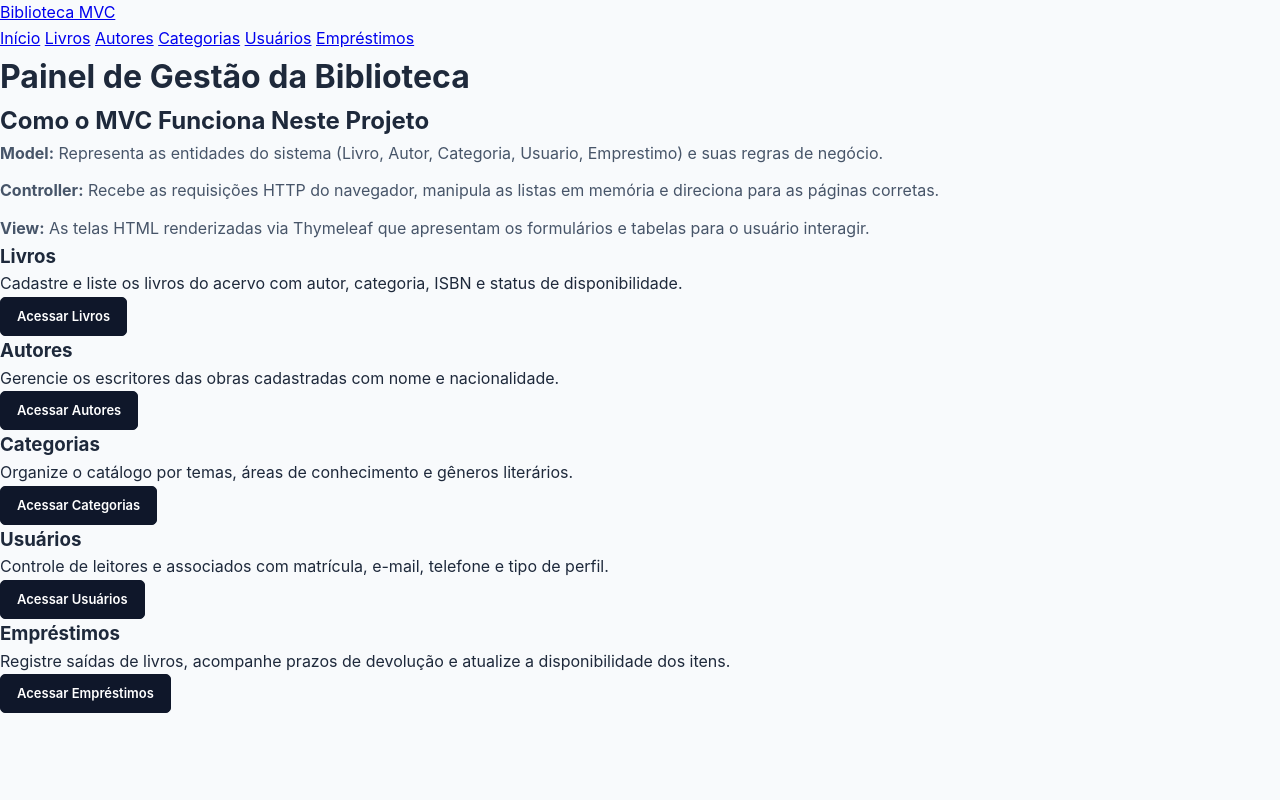
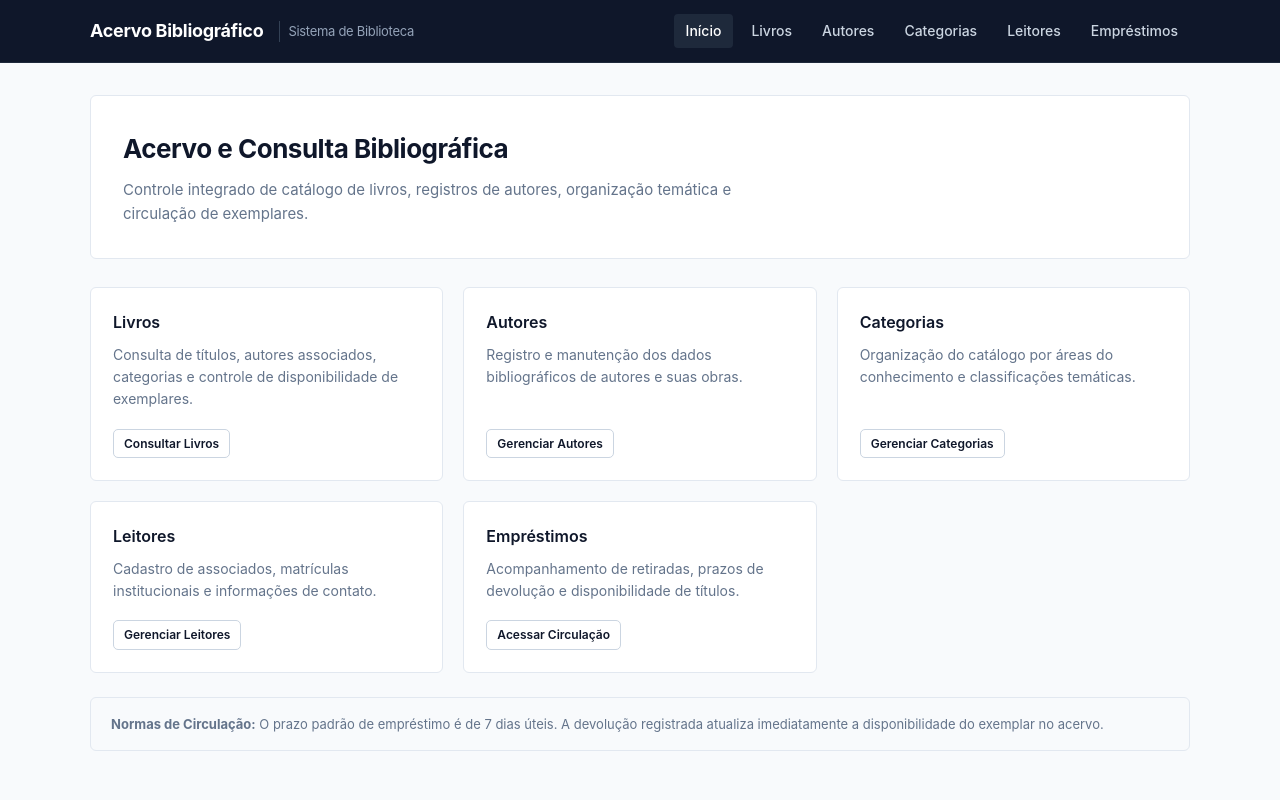
Before and after one commit to novaes11/projetomvc, a Spring Boot app: page / in a window 1280 px wide. Run offline with Spring Boot 4, Linux system fonts and the light colour scheme.

Commit message:
Reformata tela inicial para portal de acervo bibliografico

```diff
--- a/projetomvc/src/main/resources/templates/index.html
+++ b/projetomvc/src/main/resources/templates/index.html
@@ -3,80 +3,87 @@
 <head>
     <meta charset="UTF-8">
     <meta name="viewport" content="width=device-width, initial-scale=1.0">
-    <title>Sistema de Biblioteca - MVC</title>
+    <title>Acervo Bibliográfico</title>
     <link rel="stylesheet" th:href="@{/css/style.css}">
 </head>
 <body>
-    <header>
-        <div class="header-container">
-            <a th:href="@{/}" class="brand-title">Biblioteca MVC</a>
-            <nav>
-                <a th:href="@{/}">Início</a>
+    <header class="topbar">
+        <div class="topbar-inner">
+            <a th:href="@{/}" class="site-logo">
+                Acervo Bibliográfico
+                <span>Sistema de Biblioteca</span>
+            </a>
+            <nav class="nav-links">
+                <a th:href="@{/}" class="active">Início</a>
                 <a th:href="@{/livros}">Livros</a>
                 <a th:href="@{/autores}">Autores</a>
                 <a th:href="@{/categorias}">Categorias</a>
-                <a th:href="@{/usuarios}">Usuários</a>
+                <a th:href="@{/usuarios}">Leitores</a>
                 <a th:href="@{/emprestimos}">Empréstimos</a>
             </nav>
         </div>
     </header>
 
-    <main class="main-content">
-        <h1 class="page-title">Painel de Gestão da Biblioteca</h1>
-
-        <div class="card">
-            <h2 class="card-title">Como o MVC Funciona Neste Projeto</h2>
-            <p style="color: #475569; margin-bottom: 12px;">
-                <strong>Model:</strong> Representa as entidades do sistema (Livro, Autor, Categoria, Usuario, Emprestimo) e suas regras de negócio.
-            </p>
-            <p style="color: #475569; margin-bottom: 12px;">
-                <strong>Controller:</strong> Recebe as requisições HTTP do navegador, manipula as listas em memória e direciona para as páginas corretas.
-            </p>
-            <p style="color: #475569;">
-                <strong>View:</strong> As telas HTML renderizadas via Thymeleaf que apresentam os formulários e tabelas para o usuário interagir.
-            </p>
+    <main class="container">
+        <div class="hero-box">
+            <h1>Acervo e Consulta Bibliográfica</h1>
+            <p>Controle integrado de catálogo de livros, registros de autores, organização temática e circulação de exemplares.</p>
         </div>
 
-        <div class="grid-cards">
-            <div class="feature-card">
+        <div class="overview-grid">
+            <div class="section-card">
                 <div>
                     <h3>Livros</h3>
-                    <p>Cadastre e liste os livros do acervo com autor, categoria, ISBN e status de disponibilidade.</p>
+                    <p>Consulta de títulos, autores associados, categorias e controle de disponibilidade de exemplares.</p>
                 </div>
-                <a th:href="@{/livros}" class="btn btn-primary">Acessar Livros</a>
+                <div>
+                    <a th:href="@{/livros}" class="btn btn-outline btn-sm">Consultar Livros</a>
+                </div>
             </div>
 
-            <div class="feature-card">
+            <div class="section-card">
                 <div>
                     <h3>Autores</h3>
-                    <p>Gerencie os escritores das obras cadastradas com nome e nacionalidade.</p>
+                    <p>Registro e manutenção dos dados bibliográficos de autores e suas obras.</p>
                 </div>
-                <a th:href="@{/autores}" class="btn btn-primary">Acessar Autores</a>
+                <div>
+                    <a th:href="@{/autores}" class="btn btn-outline btn-sm">Gerenciar Autores</a>
+                </div>
             </div>
 
-            <div class="feature-card">
+            <div class="section-card">
                 <div>
                     <h3>Categorias</h3>
-                    <p>Organize o catálogo por temas, áreas de conhecimento e gêneros literários.</p>
+                    <p>Organização do catálogo por áreas do conhecimento e classificações temáticas.</p>
                 </div>
-                <a th:href="@{/categorias}" class="btn btn-primary">Acessar Categorias</a>
+                <div>
+                    <a th:href="@{/categorias}" class="btn btn-outline btn-sm">Gerenciar Categorias</a>
+                </div>
             </div>
 
-            <div class="feature-card">
+            <div class="section-card">
                 <div>
-                    <h3>Usuários</h3>
-                    <p>Controle de leitores e associados com matrícula, e-mail, telefone e tipo de perfil.</p>
+                    <h3>Leitores</h3>
+                    <p>Cadastro de associados, matrículas institucionais e informações de contato.</p>
                 </div>
-                <a th:href="@{/usuarios}" class="btn btn-primary">Acessar Usuários</a>
+                <div>
+                    <a th:href="@{/usuarios}" class="btn btn-outline btn-sm">Gerenciar Leitores</a>
+                </div>
             </div>
 
-            <div class="feature-card">
+            <div class="section-card">
                 <div>
                     <h3>Empréstimos</h3>
-                    <p>Registre saídas de livros, acompanhe prazos de devolução e atualize a disponibilidade dos itens.</p>
+                    <p>Acompanhamento de retiradas, prazos de devolução e disponibilidade de títulos.</p>
                 </div>
-                <a th:href="@{/emprestimos}" class="btn btn-primary">Acessar Empréstimos</a>
+                <div>
+                    <a th:href="@{/emprestimos}" class="btn btn-outline btn-sm">Acessar Circulação</a>
+                </div>
             </div>
+        </div>
+
+        <div class="info-note">
+            <strong>Normas de Circulação:</strong> O prazo padrão de empréstimo é de 7 dias úteis. A devolução registrada atualiza imediatamente a disponibilidade do exemplar no acervo.
         </div>
     </main>
 </body>
```
